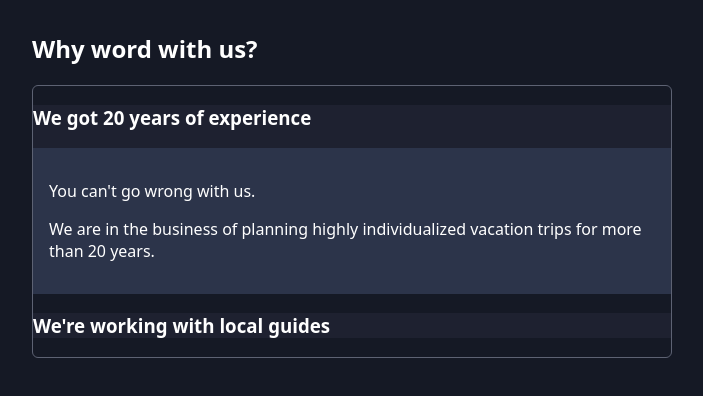
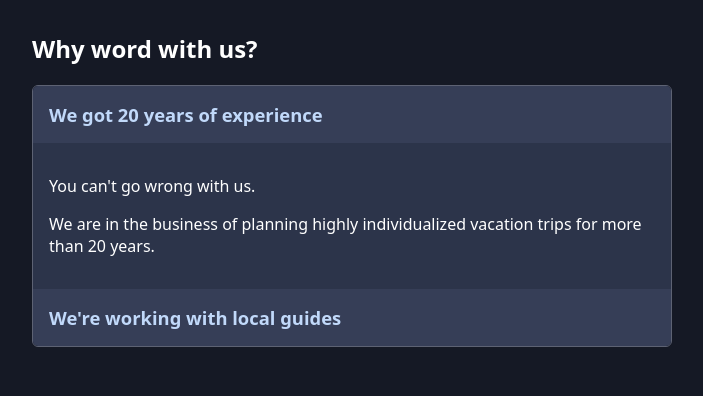
Before and after one commit to MinHan-Kyaw/React-Pattern, a React (Vite) app: page / in a window 1280 px wide. Both pictures are taken after a click on the element "We got 20 years of experience". Shown: the top 396 px of the page, without its empty margins (288-991 px from the left). Built offline with nearby package versions, Linux system fonts and the light colour scheme.

Commit message:
Adding Extra Components For Reusability & Configurability

```diff
--- a/src/App.jsx
+++ b/src/App.jsx
@@ -6,10 +6,13 @@ function App() {
       <section>
         <h2>Why word with us?</h2>
         <Accordion className="accordion">
-          <Accordion.Item
+          <Accordion.Item id="experience" className="accordion-item">
+            <Accordion.Title className="accordion-item-title" id="experience">
+              We got 20 years of experience
+            </Accordion.Title>
+            <Accordion.Content
+              className="accordion-item-content"
               id="experience"
-            className="accordion-item"
-            title="We got 20 years of experience"
             >
               <article>
                 <p>You can&apos;t go wrong with us.</p>
@@ -18,11 +21,15 @@ function App() {
                   vacation trips for more than 20 years.
                 </p>
               </article>
+            </Accordion.Content>
           </Accordion.Item>
-          <Accordion.Item
+          <Accordion.Item className="accordion-item">
+            <Accordion.Title id="local-guides" className="accordion-item-title">
+              We're working with local guides
+            </Accordion.Title>
+            <Accordion.Content
               id="local-guides"
-            className="accordion-item"
-            title="We're working with local guides"
+              className="accordion-item-content"
             >
               <article>
                 <p>We are not doing this along from our office.</p>
@@ -31,6 +38,7 @@ function App() {
                   pleasant vacation.
                 </p>
               </article>
+            </Accordion.Content>
           </Accordion.Item>
         </Accordion>
       </section>
--- a/src/components/Accordion/Accordion.jsx
+++ b/src/components/Accordion/Accordion.jsx
@@ -1,5 +1,9 @@
 import { createContext, useState, useContext } from "react";
+
 import AccordionItem from "./AccordionItem";
+import AccordionTitle from "./AccordionTitle";
+import AccordionContent from "./AccordionContent";
+
 
 const AccordionContext = createContext();
 
@@ -32,3 +36,5 @@ export default function Accordion({ children, className }) {
 }
 
 Accordion.Item = AccordionItem;
+Accordion.Title = AccordionTitle;
+Accordion.Content = AccordionContent;
--- /dev/null
+++ b/src/components/Accordion/AccordionContent.jsx
@@ -0,0 +1,13 @@
+import { useAccordionContext } from "./Accordion";
+
+export default function AccordionContext({ id, className, children }) {
+  const { openItemId } = useAccordionContext();
+
+  const isOpen = openItemId === id;
+
+  return (
+    <div className={isOpen ? `${className ?? ""} open` : `${className ?? ""} close`}>
+      {children}
+    </div>
+  );
+}
--- a/src/components/Accordion/AccordionItem.jsx
+++ b/src/components/Accordion/AccordionItem.jsx
@@ -1,20 +1,5 @@
 import { useAccordionContext } from "./Accordion";
 
-export default function AccordionItem({ id, className, title, children }) {
-  const { openItemId, toggleItem } = useAccordionContext();
-
-  const isOpen = openItemId === id;
-
-  return (
-    <li className={className}>
-      <h3 onClick={() => toggleItem(id)}>{title}</h3>
-      <div
-        className={
-          isOpen ? "accordion-item-content open" : "accordion-item-content"
-        }
-      >
-        {children}
-      </div>
-    </li>
-  );
+export default function AccordionItem({ className, children }) {
+  return <li className={className}>{children}</li>;
 }
--- /dev/null
+++ b/src/components/Accordion/AccordionTitle.jsx
@@ -0,0 +1,10 @@
+import { useAccordionContext } from "./Accordion";
+
+export default function AccordionTitle({ id, className, children }) {
+  const { toggleItem } = useAccordionContext();
+  return (
+    <h3 className={className} onClick={() => toggleItem(id)}>
+      {children}
+    </h3>
+  );
+}
--- a/src/index.css
+++ b/src/index.css
@@ -62,9 +62,13 @@ main {
 }
 
 .accordion-item-content {
-  display: none;
+
   padding: 1rem;
   background-color: #2c344a;
+}
+
+.close{
+  display: none;
 }
 
 .open {
```
Lines whose indentation alone changed are shown as unchanged.
